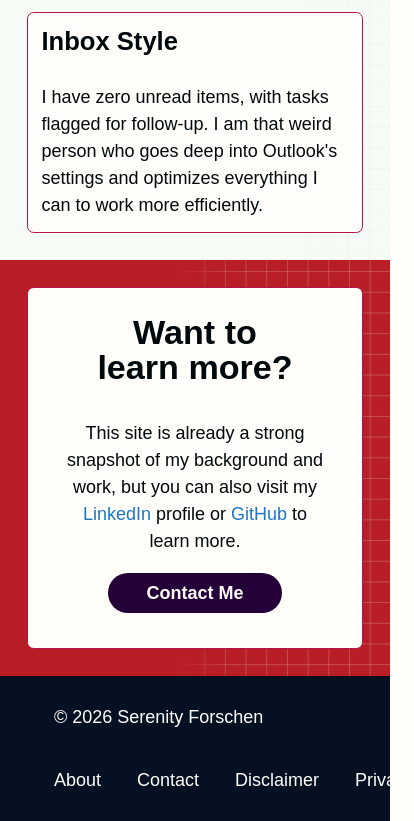
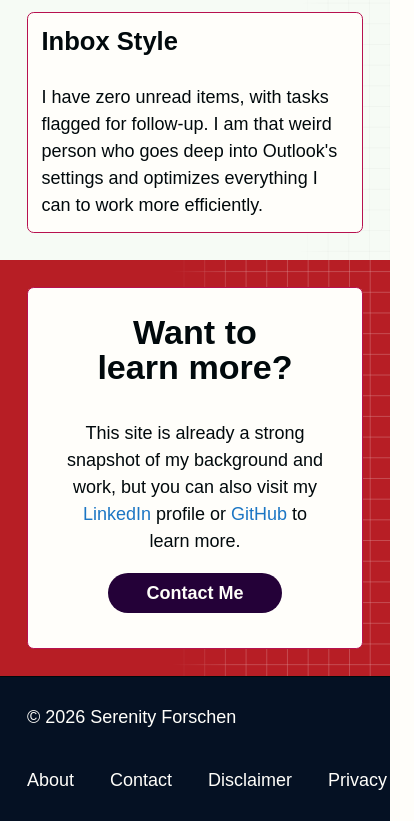
Before and after one commit to sforschen/asylum, a Next.js app: page /about in a window 390 px wide. Shown: the part 3320-4141 px from the top of the page, 414 px wide, since content can reach past the window. Built offline with nearby package versions, Linux system fonts and the light colour scheme.

Commit message:
Fix responsive section spacing

```diff
--- a/app/globals.css
+++ b/app/globals.css
@@ -1026,6 +1026,7 @@ main .section.highlight-red.cta-section > .page-container.page-section-content::
   background-color: var(--clr-white);
   border: var(--border-width-thin) solid var(--surface-stroke-color);
   border-radius: var(--radius-card);
+  box-sizing: border-box;
   padding: var(--cta-padding);
   max-width: var(--cta-max-width);
   margin-left: auto;
@@ -2748,6 +2749,7 @@ main .section.highlight-blue .case-study-content li {
   top: 0;
   z-index: 2;
   width: 100%;
+  box-sizing: border-box;
   min-height: clamp(17rem, 36svh, 22rem);
   padding-top: calc(var(--default-content-gap) * 2);
   padding-bottom: calc(var(--default-content-gap) * 2);
@@ -2838,8 +2840,7 @@ main .section.highlight-blue .case-study-content li {
     padding-right: var(--spc-ms);
   }
 
-  .site-nav,
-  .site-footer-inner {
+  .site-nav {
     padding-left: var(--spc-ms);
     padding-right: var(--spc-ms);
   }
@@ -3113,6 +3114,19 @@ main .section.highlight-blue .case-study-content li {
   }
 }
 
+@media (48rem <= width <= 61rem) {
+  .cta-section {
+    padding: var(--cta-padding) !important;
+  }
+
+  .cta-section .page-section-content {
+    width: 100%;
+    padding: var(--cta-padding);
+    margin-left: auto;
+    margin-right: auto;
+  }
+}
+
 @media (width >= 49.5rem) {
   .experience-timeline {
     grid-template-columns: 1fr;
```
